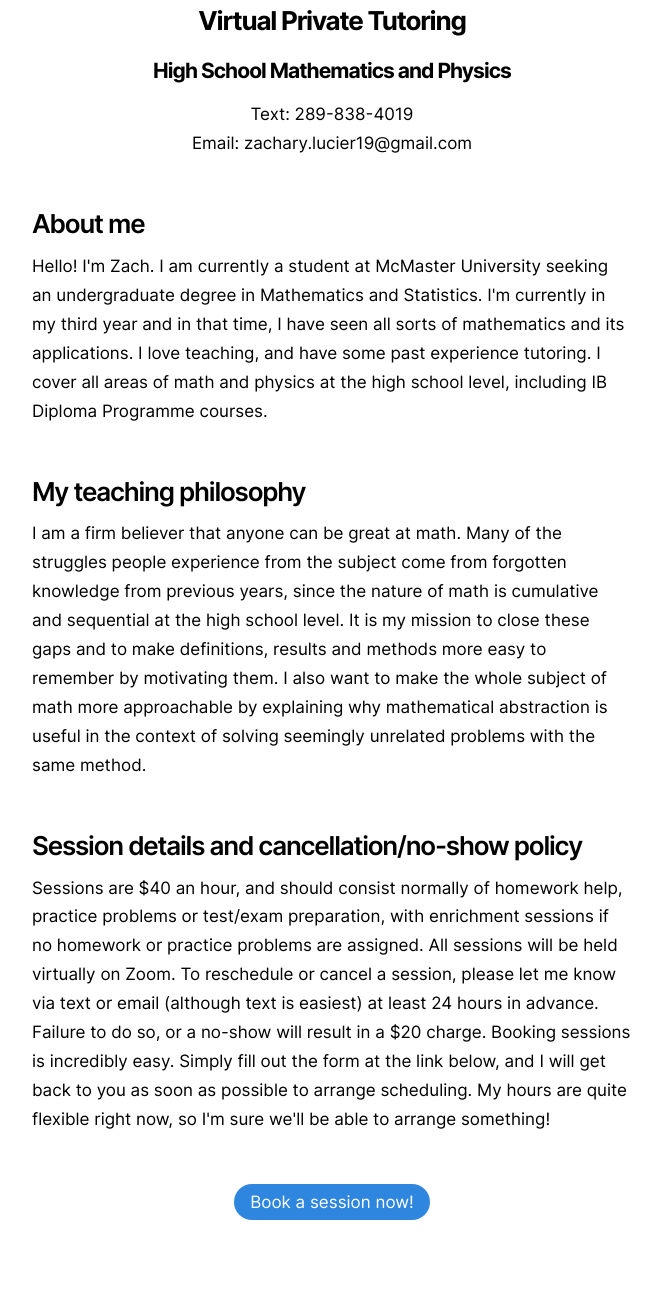
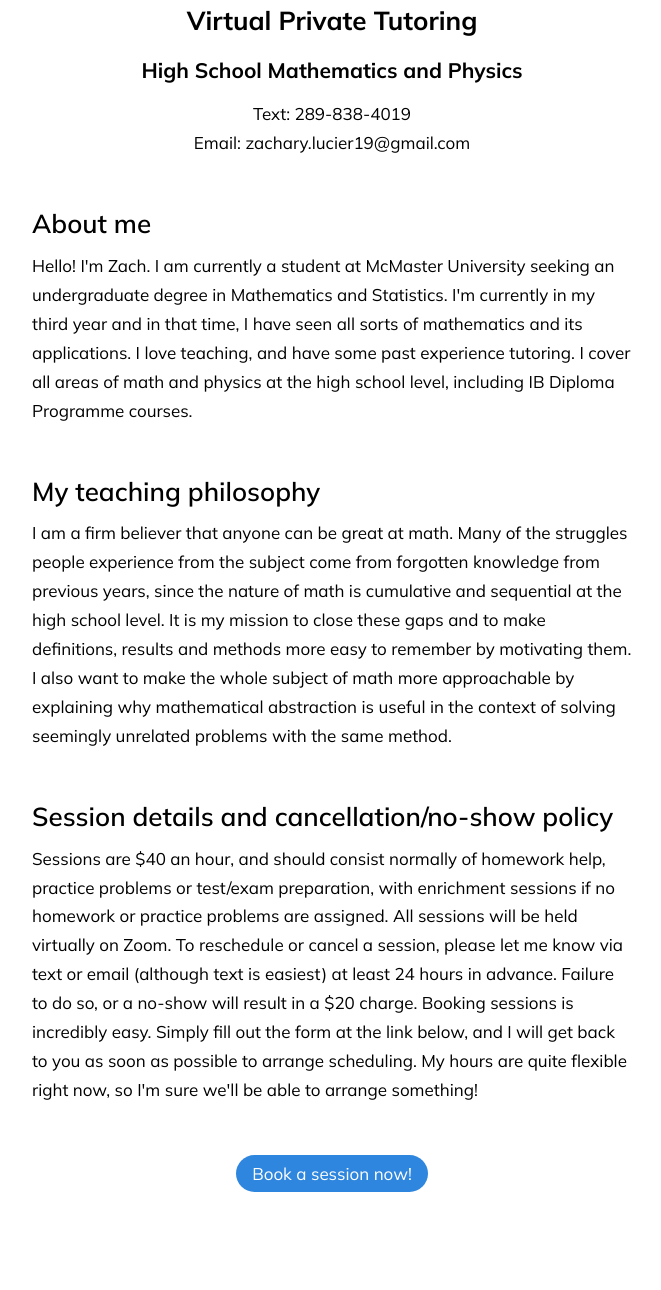
Before and after one commit to zlucier/tutoring, a plain HTML site: page index.html in a window 1280 px wide. Shown: the part 140-1430 px from the top of the page, without its empty margins (308-969 px from the left). After the commit the page ends 1402 px from the top, so only its background shows below. Drawn offline with Linux system fonts and the light colour scheme; a small style sheet from the web is missing.

Commit message:
Add files via upload

```diff
--- a/index.html
+++ b/index.html
@@ -20,7 +20,7 @@ html {
   z-index: 2;
 }
 body {
-  font-family: "Inter";
+  font-family: "Mullish";
   padding: 20px;
   margin: 0;
   font-size: 17px;
@@ -38,21 +38,18 @@ h1 {
   font-weight: 800;
   font-size: 50px;
   line-height: 1.1em;
-  letter-spacing: -0.046em;
 }
 h2 {
   padding: 0;
   font-weight: 700;
   font-size: 26px;
   line-height: 1.2em;
-  letter-spacing: -0.046em;
 }
 h3 {
   padding: 0;
   margin: 2em 0 0.5em 0;
   font-weight: 600;
   font-size: 26px;
-  letter-spacing: -0.046em;
 }
 p {
   padding: 0;
@@ -72,14 +69,14 @@ p {
   cursor: pointer;
   margin-top: 50px;
   margin-bottom: 30px;
-  font-family: "Inter";
+  font-family: "Mullish";
   font-size: 17px;
   border-radius: 26px;
   font-weight: 400;
 }
 @font-face {
-    font-family: "Inter";
-    src: url(Inter-VariableFont_slnt,wght.ttf) format("truetype");
+    font-family: "Mullish";
+    src: url(Mulish-VariableFont_wght.ttf) format("truetype");
 }
     </style>
     <link rel="stylesheet"
```
